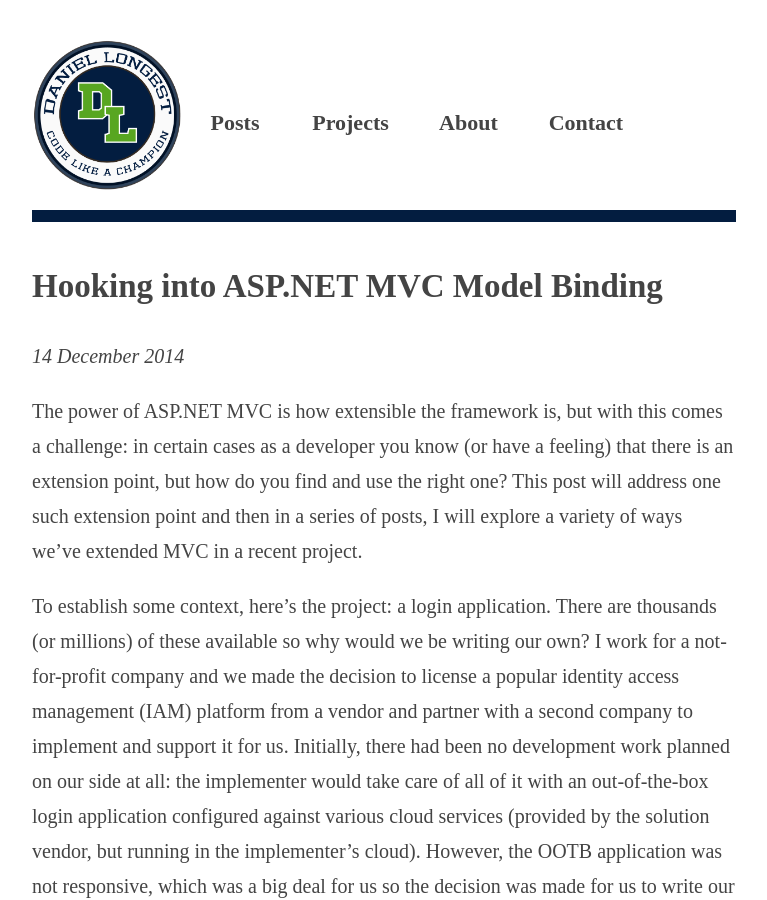
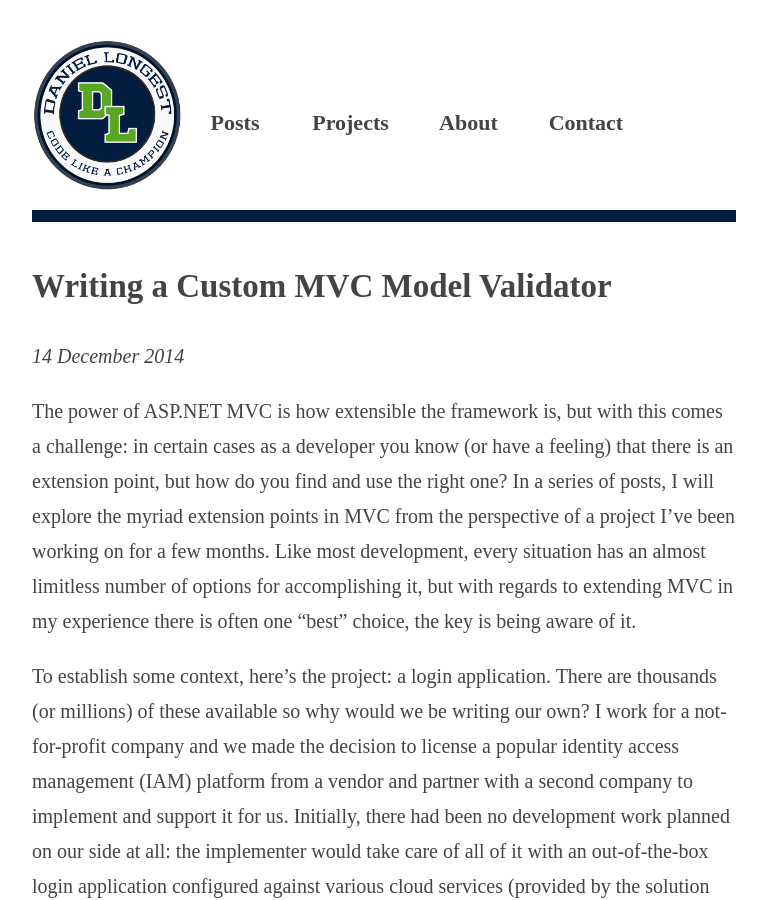
Before and after one commit to dlongest/dlongest.github.io, a Jekyll site: the page built from _posts/2014-12-14-writing-a-custom-mvc-model-validator.md, in a window 1280 px wide and 900 px high. Shown: the whole window, without its empty margins (256-1023 px from the left). Built offline with Jekyll 4.4.1, drawn with Linux system fonts in a browser that asks for light colours; some web fonts are replaced; Markdown is read by kramdown in place of the engine named in the settings.

Commit message:
Renamed post

```diff
--- a/_posts/2014-12-14-hooking-into-mvc-model-binding.md
+++ b/_posts/2014-12-14-writing-a-custom-mvc-model-validator.md
@@ -1,11 +1,12 @@
 ---
 layout: post
-title: Hooking into ASP.NET MVC Model Binding
+title: Writing a Custom MVC Model Validator
+tags: MVC, design
 ---
 ##{{ page.title }}
 _{{ page.date | date: "%-d %B %Y" }}_
 
-The power of ASP.NET MVC is how extensible the framework is, but with this comes a challenge:  in certain cases as a developer you know (or have a feeling) that there is an extension point, but how do you find and use the right one?  This post will address one such extension point and then in a series of posts, I will explore a variety of ways we've extended MVC in a recent project.
+The power of ASP.NET MVC is how extensible the framework is, but with this comes a challenge:  in certain cases as a developer you know (or have a feeling) that there is an extension point, but how do you find and use the right one?  In a series of posts, I will explore the myriad extension points in MVC from the perspective of a project I've been working on for a few months.  Like most development, every situation has an almost limitless number of options for accomplishing it, but with regards to extending MVC in my experience there is often one "best" choice, the key is being aware of it.
 
 To establish some context, here's the project: a login application.  There are thousands (or millions) of these available so why would we be writing our own?  I work for a not-for-profit company and we made the decision to license a popular identity access management (IAM) platform from a vendor and partner with a second company to implement and support it for us.  Initially, there had been no development work planned on our side at all: the implementer would take care of all of it with an out-of-the-box login application configured against various cloud services (provided by the solution vendor, but running in the implementer's cloud).  However, the OOTB application was not responsive, which was a big deal for us so the decision was made for us to write our own.  Conceptually, this seemed straightforward enough: the login application would (in theory) simply make calls to either a REST service (for logging in) or a SOAP service (for most other identity functions, password resets and the like).  However, over time our custom login application began to accrue more and more functionality as the implementer struggled to support our requirements within the vendor solution.  It is this difficulty supporting some requirements that led us to extending the framework in various ways.
 
```
